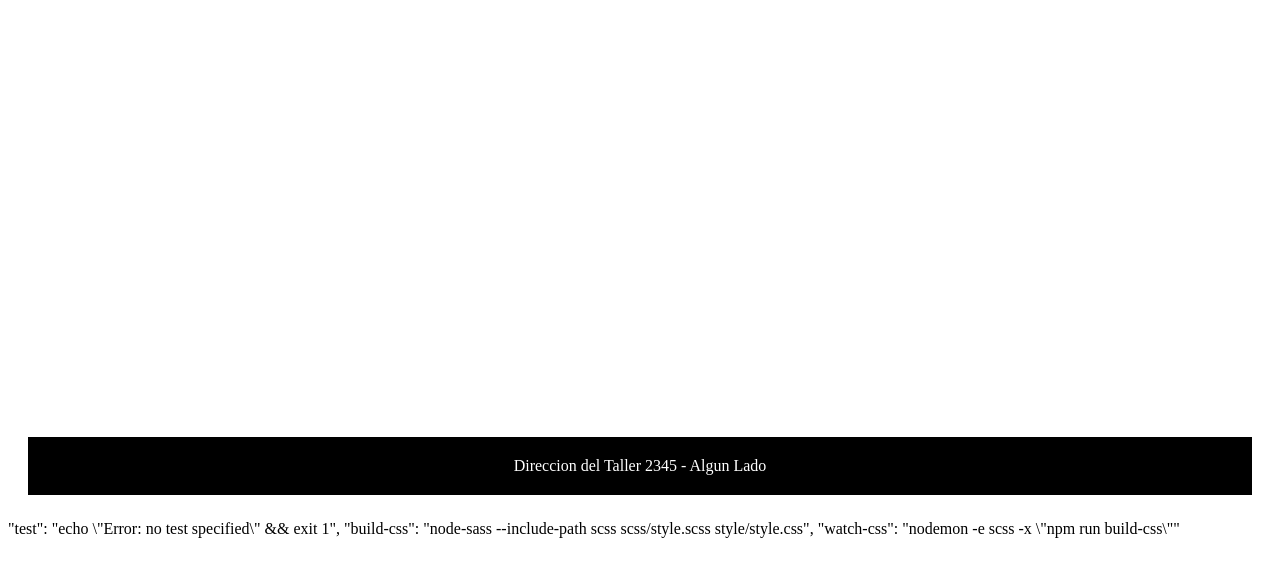
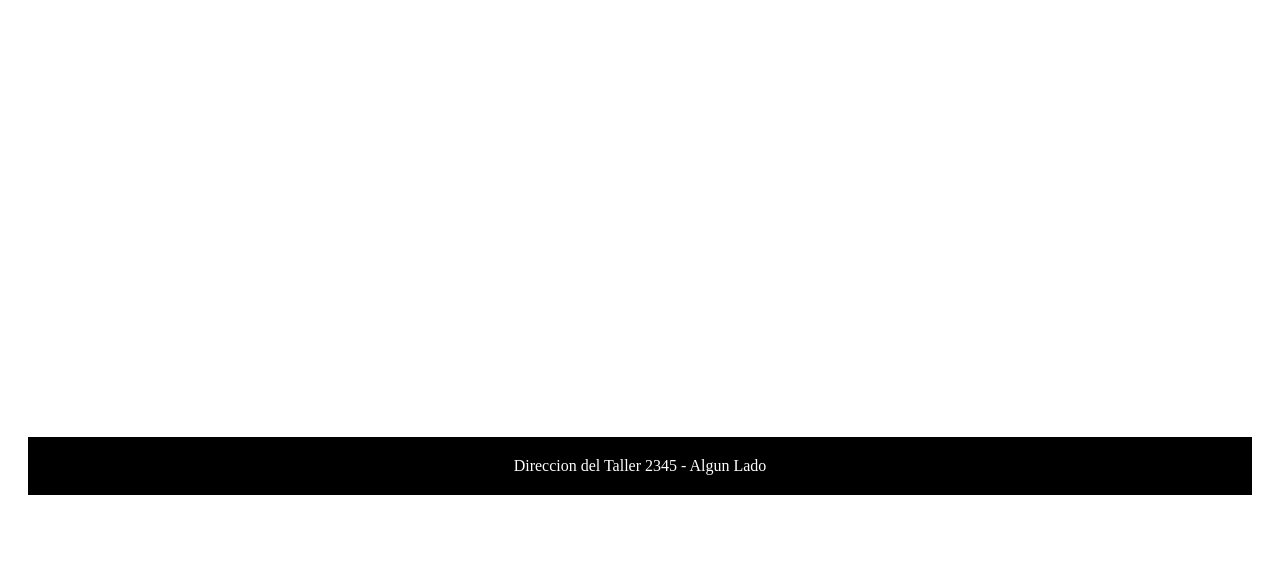
Before and after one commit to LuisAngelCuenca/proyecto1, a website: page index.html in a window 1280 px wide. Shown: the part 106-682 px from the top of the page. Drawn offline with nearby package versions, Linux system fonts and the light colour scheme; files that its build step writes are made by us from their sources.

```diff
--- a/index.html
+++ b/index.html
@@ -34,17 +34,3 @@
 </body>
 
 </html>
-
-
-
-
-
-
-
-
-
-
-
-"test": "echo \"Error: no test specified\" && exit 1",
-    "build-css": "node-sass --include-path scss scss/style.scss style/style.css",
-    "watch-css": "nodemon -e scss -x \"npm run build-css\""
```
